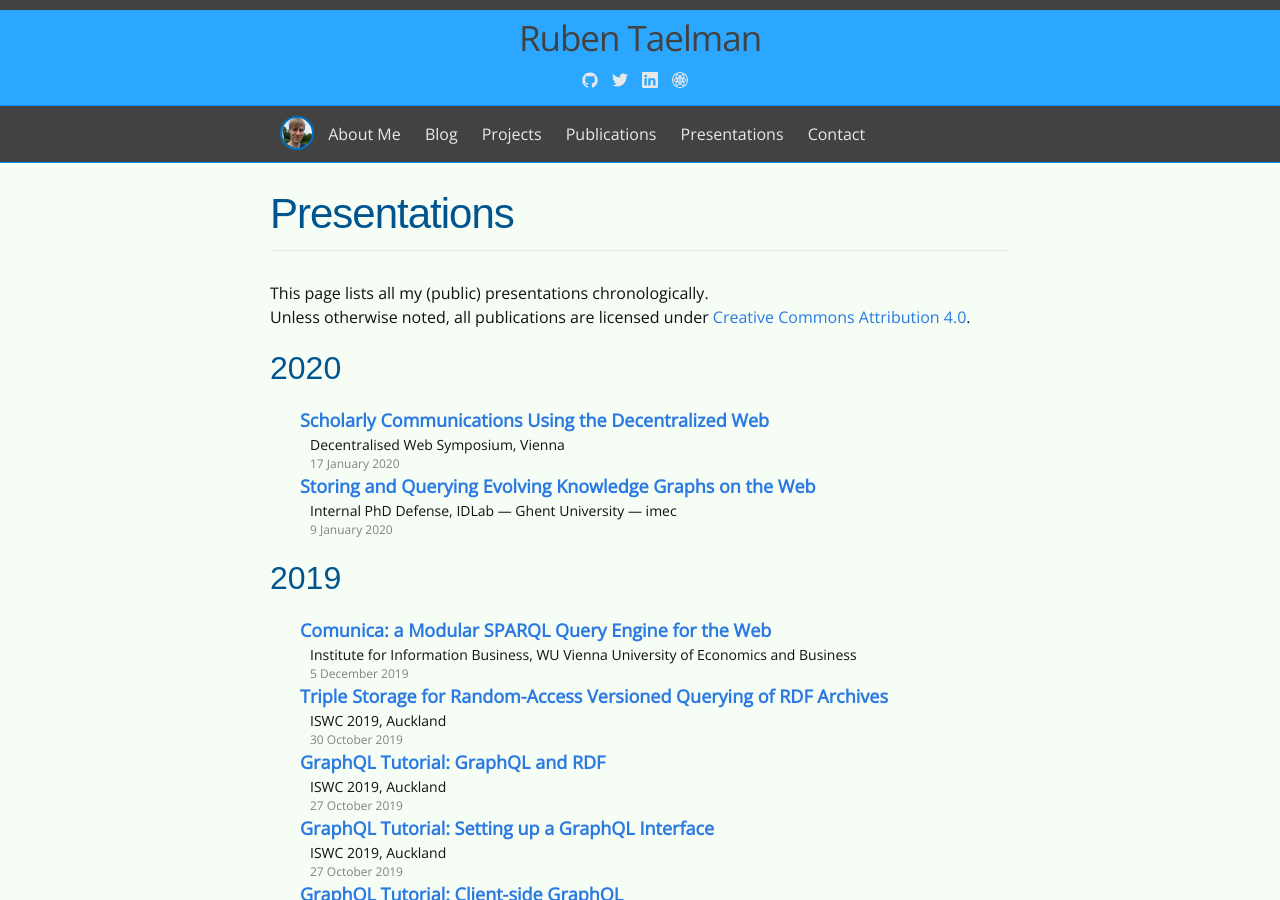
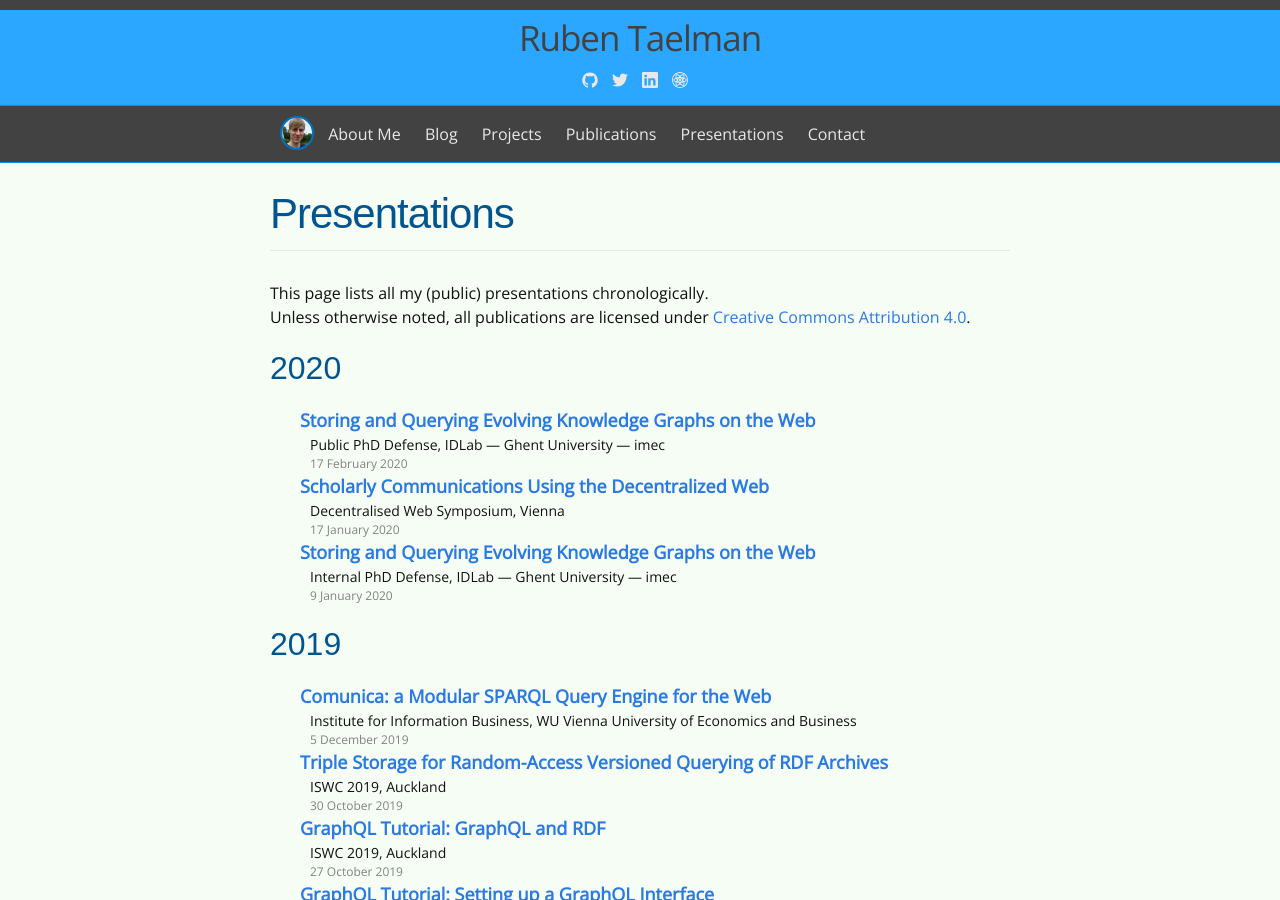
Before and after one commit to rubensworks/rubensworks.net, a Jekyll site: the page built from presentations.md, in a window 1280 px wide and 900 px high. Built offline with Jekyll 4.4.1, drawn with Linux system fonts in a browser that asks for light colours; some web fonts are replaced.

Commit message:
Add public PhD defense presentation

```diff
--- a/_data/presentations.yml
+++ b/_data/presentations.yml
@@ -1,3 +1,8 @@
+"2020-phd-public":
+    title: "Storing and Querying Evolving Knowledge Graphs on the Web"
+    venue: "Public PhD Defense, IDLab — Ghent University — imec"
+    date: "17 February 2020"
+    url: "https://www.rubensworks.net/raw/slides/2020/phd-public/"
 "2020-sympdecentweb-mellon":
     title: "Scholarly Communications Using the Decentralized Web"
     venue: "Decentralised Web Symposium, Vienna"
```
